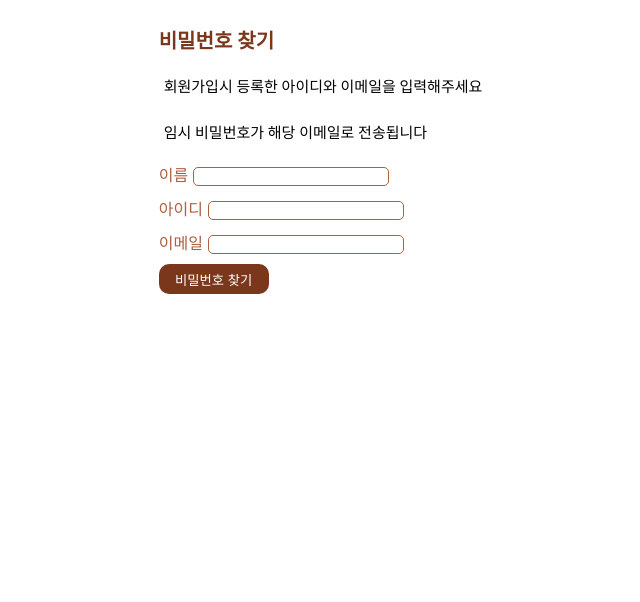
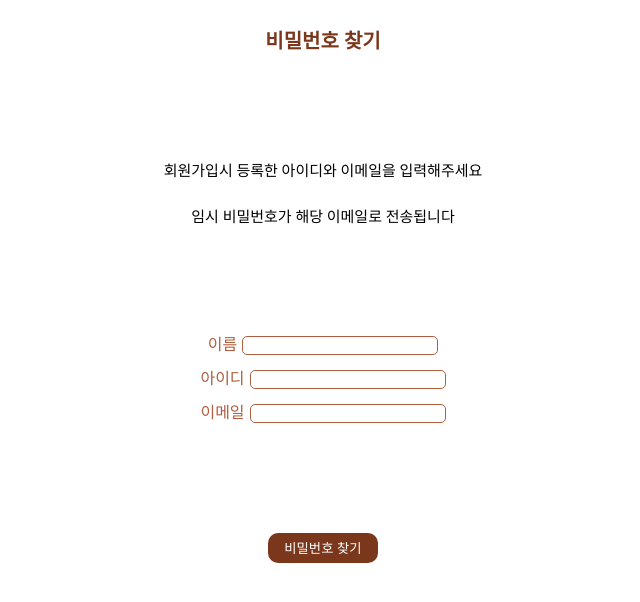
Before and after one commit to sunmingLee/Sai, a Vue app in the folder FrontEnd/: page /searchPassword in a window 1280 px wide. Shown: the top 602 px of the page, without its empty margins (317-957 px from the left). Built offline with nearby package versions, Linux system fonts and the light colour scheme; a web font is replaced by a local one.

Commit message:
Design: Change CSS - SearchGudie, ButtonBig, SearchIdView, SearchPasswordView

```diff
--- a/FrontEnd/src/components/SearchGuide.vue
+++ b/FrontEnd/src/components/SearchGuide.vue
@@ -1,5 +1,5 @@
 <template>
-    <div>
+    <div class="guide-wrap">
         <p class="guide1">{{ guide }}</p>
         <p class="guide2">{{ guide2 }}</p>
     </div>
@@ -13,10 +13,13 @@ export default {
   }
 }
 </script>
-<style>
+<style scoped>
 .guide1, .guide2{
   font-size: 15px;
   padding: 5px;
 }
-
+.guide-wrap {
+  margin-top: 100px;
+  margin-bottom: 100px;
+}
 </style>
--- a/FrontEnd/src/components/common/ButtonBig.vue
+++ b/FrontEnd/src/components/common/ButtonBig.vue
@@ -17,7 +17,7 @@ export default {
 }
 </script>
 
-<style>
+<style scoped>
 .positive {
   background-color: #7b371c;
   width: 110px;
@@ -26,4 +26,9 @@ export default {
   border: none;
   color: white;
 }
+.button-wrap {
+  width: 110px;
+  height: 30px;
+  margin: 0 auto;
+}
 </style>
--- a/FrontEnd/src/views/SearchIdView.vue
+++ b/FrontEnd/src/views/SearchIdView.vue
@@ -5,8 +5,8 @@
         <div class="input-wrap">
           <InputBox :hasLabel="true" labelName="이름"/>
           <InputBox :hasLabel="true" labelName="이메일" @inputCheck="checkEmail"/>
+          <p v-if="validEmail" class="valid-email">이메일 형식이 맞지 않습니다</p>
         </div>
-        <p v-if="validEmail" class="valid-email">이메일 형식이 맞지 않습니다</p>
         <ButtonBig buttonUsage="positive" buttonText="아이디 찾기" @click="searchId"/>
     </div>
 </template>
--- a/FrontEnd/src/views/SearchPasswordView.vue
+++ b/FrontEnd/src/views/SearchPasswordView.vue
@@ -1,12 +1,14 @@
 <template>
-    <div>
+    <div class="flex-box">
         <HeaderTitle title="비밀번호 찾기"/>
         <SearchGuide guide="회원가입시 등록한 아이디와 이메일을 입력해주세요" guide2="임시 비밀번호가 해당 이메일로 전송됩니다"/>
-        <InputBox :hasLabel="true" labelName="이름"/>
-        <InputBox :hasLabel="true" labelName="아이디" @inputCheck="checkId"/>
-        <p v-if="id" class="valid-id">아이디는 2글자 이상 입력해주세요</p>
-        <InputBox :hasLabel="true" labelName="이메일" @inputCheck="checkEmail"/>
-        <p v-if="email" class="valid-email">이메일 형식이 아닙니다</p>
+        <div class="input-wrap">
+          <InputBox :hasLabel="true" labelName="이름"/>
+          <InputBox :hasLabel="true" labelName="아이디" @inputCheck="checkId"/>
+          <p v-if="id" class="valid-id">아이디를 4글자 이상 입력해주세요</p>
+          <InputBox :hasLabel="true" labelName="이메일" @inputCheck="checkEmail"/>
+          <p v-if="email" class="valid-email">이메일 형식이 맞지 않습니다</p>
+        </div>
         <ButtonBig buttonUsage="positive" buttonText="비밀번호 찾기" @click="searchId"/>
     </div>
 </template>
@@ -27,25 +29,25 @@ export default {
   data () {
     return {
       email: false,
-      emailInput: '',
+      validEmail: '',
       id: false,
-      idInput: ''
+      validId: ''
     }
   },
   methods: {
-    emailCheck (emailInput) {
-      if (!this.validEmail(emailInput)) {
+    checkEmail (validEmail) {
+      if (!this.isValidEmail(validEmail)) {
         this.email = true
       } else {
         this.email = false
       }
     },
-    validEmail: function (email) {
+    isValidEmail: function (email) {
       const re = /^(([^<>()\\[\]\\.,;:\s@"]+(\.[^<>()\\[\]\\.,;:\s@"]+)*)|(".+"))@((\[[0-9]{1,3}\.[0-9]{1,3}\.[0-9]{1,3}\.[0-9]{1,3}\])|(([a-zA-Z\-0-9]+\.)+[a-zA-Z]{2,}))$/
       return re.test(email)
     },
-    idCheck (idInput) {
-      if (idInput.length < 2) {
+    checkId (validId) {
+      if (validId.length < 4) {
         this.id = true
       } else {
         this.id = false
@@ -54,9 +56,20 @@ export default {
   }
 }
 </script>
-<style>
+<style scoped>
+* {
+    margin: 0px;
+    padding: 0px;
+}
 .valid-email, .valid-id {
   color: red;
   font-size: 10px;
 }
+.flex-box {
+  text-align: center;
+}
+.input-wrap{
+  margin-top: 100px;
+  margin-bottom: 100px;
+}
 </style>
```
